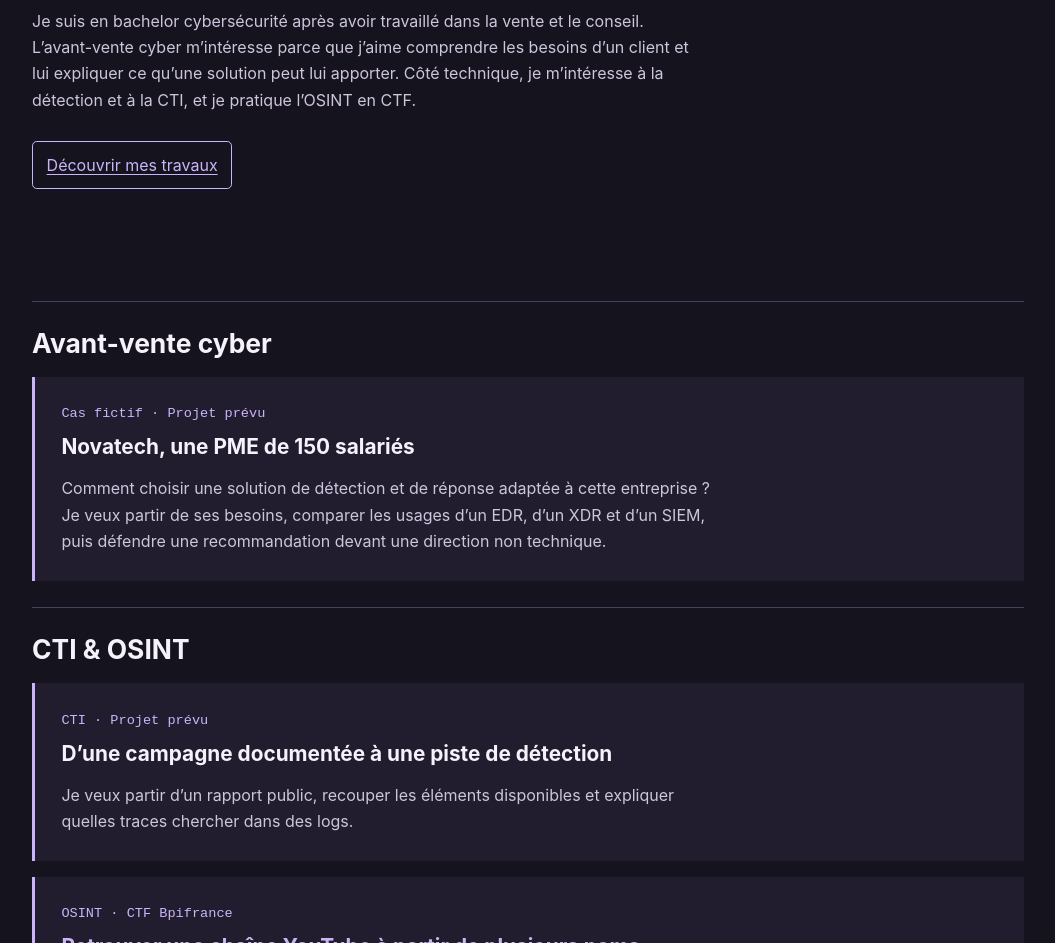
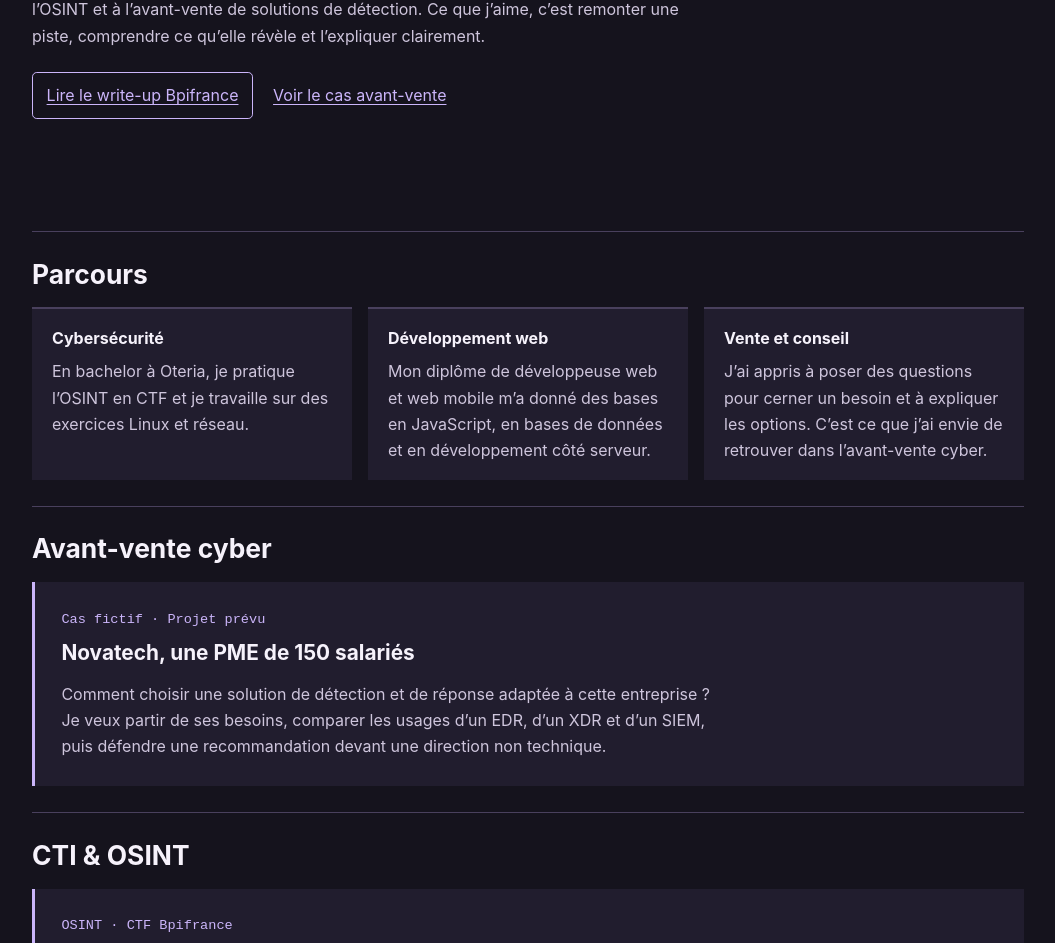
Before and after one commit to SnwStrm1/cyber-portfolio, a plain HTML site: page index.html in a window 1280 px wide. Shown: the part 390-1333 px from the top of the page, without its empty margins (112-1167 px from the left). Drawn offline with Linux system fonts and the light colour scheme.

Commit message:
Add portfolio V1

```diff
--- a/index.html
+++ b/index.html
@@ -3,24 +3,48 @@
 <head>
   <meta charset="utf-8">
   <meta name="viewport" content="width=device-width, initial-scale=1">
-  <meta name="description" content="Portfolio cyber de SnwStrm1. Avant-vente cyber, CTI, OSINT et projets techniques.">
-  <title>SnwStrm1 · Portfolio cyber</title>
+  <meta name="description" content="Portfolio cybersécurité de Sonia O. (SnwStrm1). Avant-vente cyber, CTI, OSINT et projets techniques.">
+  <title>Sonia O. | Portfolio cybersécurité</title>
   <link rel="stylesheet" href="style.css">
 </head>
 <body>
   <header class="site-header wrap">
-    <a class="brand" href="index.html">SnwStrm1</a>
+    <a class="brand" href="index.html">Sonia O.</a>
     <nav aria-label="Navigation principale">
-      <a href="#avant-vente">Avant-vente</a><a href="#write-ups">CTI &amp; OSINT</a>
+      <a href="#parcours">Parcours</a>
+      <a href="#avant-vente">Avant-vente</a>
+      <a href="#write-ups">CTI &amp; OSINT</a>
       <a href="#projets">Projets</a>
       <a href="https://github.com/SnwStrm1">GitHub ↗</a>
     </nav>
   </header>
   <main class="wrap">
     <section class="intro" aria-labelledby="intro-title">
-      <h1 id="intro-title">Portfolio cybersécurité</h1>
-      <p>Je suis en bachelor cybersécurité après avoir travaillé dans la vente et le conseil. L’avant-vente cyber m’intéresse parce que j’aime comprendre les besoins d’un client et lui expliquer ce qu’une solution peut lui apporter. Côté technique, je m’intéresse à la détection et à la CTI, et je pratique l’OSINT en CTF.</p>
-      <a class="cta" href="#avant-vente">Découvrir mes travaux</a>
+      <h1 id="intro-title">Sonia O.</h1>
+      <p class="subtitle">Étudiante en cybersécurité</p>
+      <p>En bachelor à Oteria, je m’intéresse au renseignement sur les cybermenaces (CTI), à l’OSINT et à l’avant-vente de solutions de détection. Ce que j’aime, c’est remonter une piste, comprendre ce qu’elle révèle et l’expliquer clairement.</p>
+      <div class="intro-links">
+        <a class="cta" href="write-ups/bpifrance-osint.html">Lire le write-up Bpifrance</a>
+        <a class="intro-link" href="#avant-vente">Voir le cas avant-vente</a>
+      </div>
+    </section>
+
+    <section class="section" id="parcours" aria-labelledby="parcours-title">
+      <h2 id="parcours-title">Parcours</h2>
+      <dl class="path">
+        <div>
+          <dt>Cybersécurité</dt>
+          <dd>En bachelor à Oteria, je pratique l’OSINT en CTF et je travaille sur des exercices Linux et réseau.</dd>
+        </div>
+        <div>
+          <dt>Développement web</dt>
+          <dd>Mon diplôme de développeuse web et web mobile m’a donné des bases en JavaScript, en bases de données et en développement côté serveur.</dd>
+        </div>
+        <div>
+          <dt>Vente et conseil</dt>
+          <dd>J’ai appris à poser des questions pour cerner un besoin et à expliquer les options. C’est ce que j’ai envie de retrouver dans l’avant-vente cyber.</dd>
+        </div>
+      </dl>
     </section>
 
     <section class="section" id="avant-vente" aria-labelledby="avant-vente-title">
@@ -35,14 +59,14 @@
     <section class="section" id="write-ups" aria-labelledby="write-ups-title">
       <h2 id="write-ups-title">CTI &amp; OSINT</h2>
       <article class="entry">
+        <p class="label">OSINT · CTF Bpifrance</p>
+        <h3><a href="write-ups/bpifrance-osint.html">Retrouver une chaîne YouTube à partir de plusieurs noms</a></h3>
+        <p>Une recherche par expression exacte m’a permis de retrouver une chaîne et un indice pour le flag.</p>
+      </article>
+      <article class="entry">
         <p class="label">CTI · Projet prévu</p>
         <h3>D’une campagne documentée à une piste de détection</h3>
         <p>Je veux partir d’un rapport public, recouper les éléments disponibles et expliquer quelles traces chercher dans des logs.</p>
-      </article>
-      <article class="entry">
-        <p class="label">OSINT · CTF Bpifrance</p>
-        <h3><a href="write-ups/bpifrance-osint.html">Retrouver une chaîne YouTube à partir de plusieurs noms</a></h3>
-        <p>Une recherche par expression exacte m’a permis de retrouver une chaîne et un indice pour le flag.</p>
       </article>
     </section>
 
--- a/style.css
+++ b/style.css
@@ -82,3 +82,35 @@ p { max-width: 66ch; }
 .prose h2 { margin-top: 2.25rem; }
 .prose .back { display: inline-block; margin-bottom: 1.75rem; }
 .site-footer { padding-block: 1.5rem; border-top: 1px solid var(--line); }
+
+.subtitle {
+  font-size: clamp(1.15rem, 3vw, 1.6rem);
+  font-weight: 600;
+  margin: 0 0 1rem;
+}
+
+.intro-links {
+  display: flex;
+  flex-wrap: wrap;
+  align-items: center;
+  gap: 0.75rem 1.25rem;
+  margin-top: 1.4rem;
+}
+
+.intro-links .cta { margin-top: 0; }
+
+.path {
+  display: grid;
+  grid-template-columns: repeat(auto-fit, minmax(min(100%, 16rem), 1fr));
+  gap: 1rem;
+  margin: 0;
+}
+
+.path > div {
+  background: var(--surface);
+  padding: 1rem 1.25rem;
+  border-top: 2px solid var(--line);
+}
+
+.path dt { font-weight: 700; }
+.path dd { color: var(--muted); margin: 0.4rem 0 0; }
```
